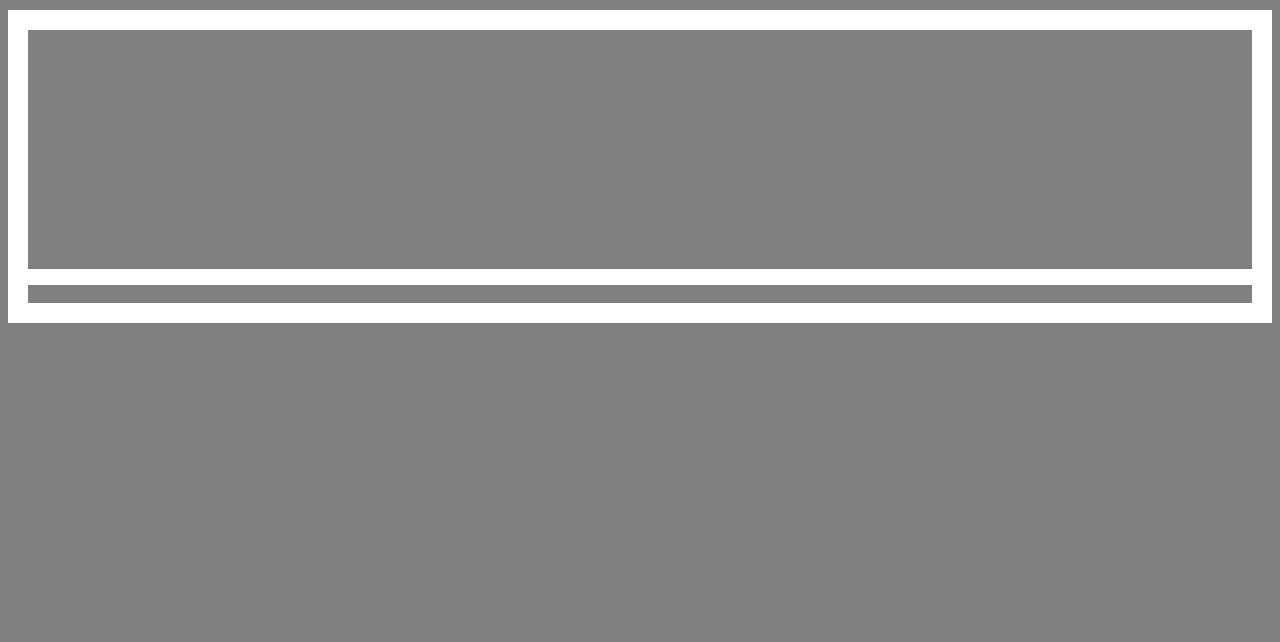
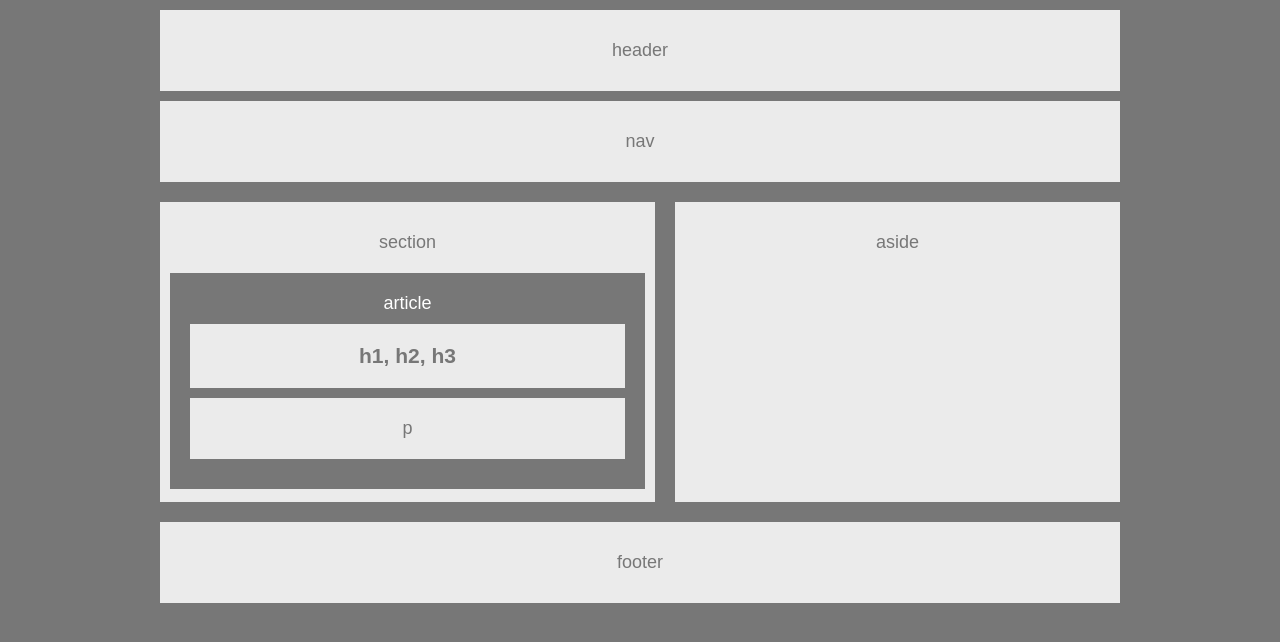
Before and after one commit to Faolun/HW-Wireframe, a plain HTML site: page index.html in a window 1280 px wide. Drawn offline with Linux system fonts and the light colour scheme.

Commit message:
Near complete

```diff
--- a/index.html
+++ b/index.html
@@ -1,31 +1,36 @@
 <!DOCTYPE html>
 <html lang="en">
+<head>
+	<meta charset="utf-8">
+	<title>HW-Wireframe</title>
 
-<head>
-    <meta charset="UTF-8">
-    <meta name="viewport" content="width=device-width, initial-scale=1.0">
-    <meta http-equiv="X-UA-Compatible" content="ie=edge">
-    <title>Wireframe Exercise</title>
-    <link rel="stylesheet" href="style.css">
+	<link rel="stylesheet" type="text/css" href="style.css">
 </head>
+<body>
 
-<body>
-    <div class="wrapper">
-        <header>header</header>
-        <nav>nav</nav>
-        <section>section
-            <article>article
-                <div>
-                    <h1>h1,</h1>
-                    <h2>h2,</h2>
-                    <h3>h3</h3>
-                </div>
-                <p>p</p>
-            </article>
-         </section>
+	<header>header</header>
 
-        <footer>footer</footer>
-    </div>
+	<nav>nav</nav>
+
+	<div class="wrapper clearfix">
+
+		<section>
+		 	section
+
+			<article>
+				article
+
+					<div class="articleContent"><h1>h1, h2, h3</h1></div>
+					<div class="articleContent"><p>p</p></div>
+
+			</article>
+		</section>
+
+		<aside>aside</aside>
+
+	</div>
+
+	<footer>footer</footer>
+
 </body>
-
 </html>
--- a/style.css
+++ b/style.css
@@ -1,13 +1,78 @@
-*{
-    background-color: gray;
-    font-family: Arial, Helvetica, sans-serif
+* {
+	margin: 0;
+	padding: 0;
+	box-sizing: border-box;
+}
+
+body{
+	background-color: #777;
+	color: #777;
+	font-family: 'Arial', 'Helvetica Neue', Helvetica, sans-serif;
+	font-size: 18px;
+	text-align: center;
+}
+
+header {
+	background-color: #ebebeb;
+	width: 960px;
+	padding:30px;
+	margin: 10px auto;
+}
+
+nav {
+	background-color: #ebebeb;
+	width: 960px;
+	padding:30px;
+	margin: 10px auto;
 }
 
 .wrapper {
-    background-color: white;
-    padding: 20px;
-    margin-top: 10px;
-    color: grey;
-    text-align: center;
+	width: 960px;
+	margin: 20px auto;
+	overflow: auto;
+}
 
+section {
+	background-color: #ebebeb;
+	width: 495px;
+	height: 300px;
+	margin-right: 20px;
+	float: left;
+	padding-top: 30px;
 }
+
+article {
+	background-color: #777;
+	margin: 20px 10px 10px 10px;
+	padding: 20px;
+	color: #fff;
+}
+
+.articleContent {
+	background-color: #ebebeb;
+	color: #777;
+	padding: 20px;
+	margin: 10px auto;
+}
+
+aside {
+	background-color: #ebebeb;
+	width: 445px;
+	float: right;
+	height: 300px;
+	padding: 30px;
+}
+
+footer {
+	clear: both;
+	background-color: #ebebeb;
+	width: 960px;
+	margin: auto;
+	padding: 30px;
+}
+
+.clearfix {
+  content: "";
+  display: block;
+  clear: both;
+}
```
